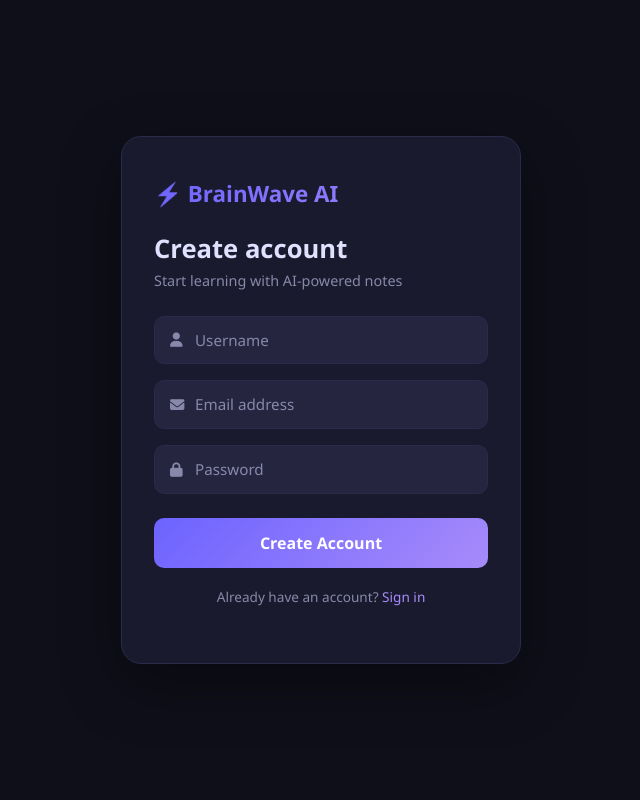
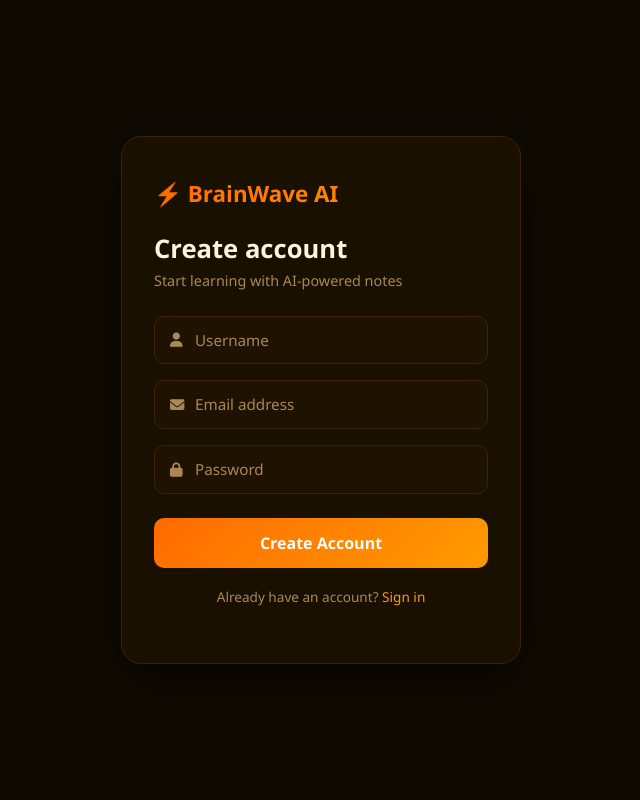
Before and after one commit to ompuri23456-hue/BrainWave-X, a Flask app: page /register in a window 1280 px wide. Shown: the whole page, without its empty margins (319-959 px from the left). Run offline with Flask 3, Linux system fonts and the light colour scheme.

Commit message:
change theme to orange/saffron (bhagwa)

```diff
--- a/static/css/style.css
+++ b/static/css/style.css
@@ -1,10 +1,11 @@
 :root {
-  --primary: #6c63ff;
-  --dark: #0f0f1a;
-  --card-bg: #1a1a2e;
-  --card-border: #2a2a4a;
-  --text: #e0e0ff;
-  --muted: #8888aa;
+  --primary: #ff6b00;
+  --primary2: #ff9a00;
+  --dark: #0f0a00;
+  --card-bg: #1a1000;
+  --card-border: #3a2500;
+  --text: #fff3e0;
+  --muted: #aa8855;
 }
 
 * { box-sizing: border-box; margin: 0; padding: 0; }
@@ -351,7 +352,7 @@ body {
 .auth-logo {
   font-size: 1.4rem;
   font-weight: 800;
-  background: linear-gradient(135deg, var(--primary), #a78bfa);
+  background: linear-gradient(135deg, var(--primary), #ff9a00);
   -webkit-background-clip: text;
   -webkit-text-fill-color: transparent;
   margin-bottom: 1.5rem;
@@ -382,7 +383,7 @@ body {
 .auth-field input {
   width: 100%;
   padding: 0.75rem 1rem 0.75rem 2.5rem;
-  background: #252540;
+  background: #1f1200;
   border: 1px solid var(--card-border);
   border-radius: 10px;
   color: var(--text);
@@ -395,7 +396,7 @@ body {
 .auth-btn {
   width: 100%;
   padding: 0.8rem;
-  background: linear-gradient(135deg, var(--primary), #a78bfa);
+  background: linear-gradient(135deg, var(--primary), #ff9a00);
   border: none;
   border-radius: 10px;
   color: #fff;
@@ -407,7 +408,7 @@ body {
 }
 .auth-btn:hover { opacity: 0.9; }
 .auth-switch { text-align: center; color: var(--muted); font-size: 0.85rem; margin-top: 1.2rem; }
-.auth-switch a { color: #a78bfa; text-decoration: none; }
+.auth-switch a { color: #ff9a00; text-decoration: none; }
 .auth-switch a:hover { text-decoration: underline; }
 
 /* ── User pill ── */
```
Also changed, not shown: other parts of static/css/style.css (+29 -29 lines), static/css/admin.css (+7 -7 lines).
